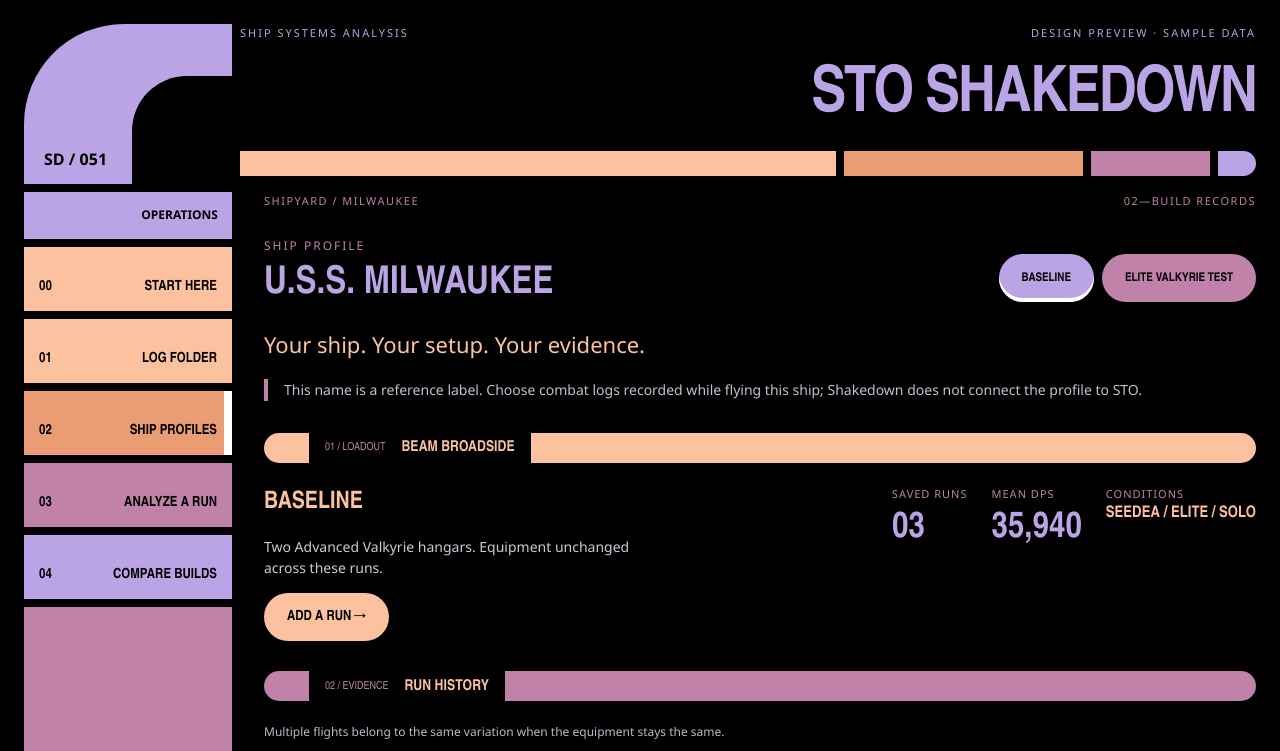
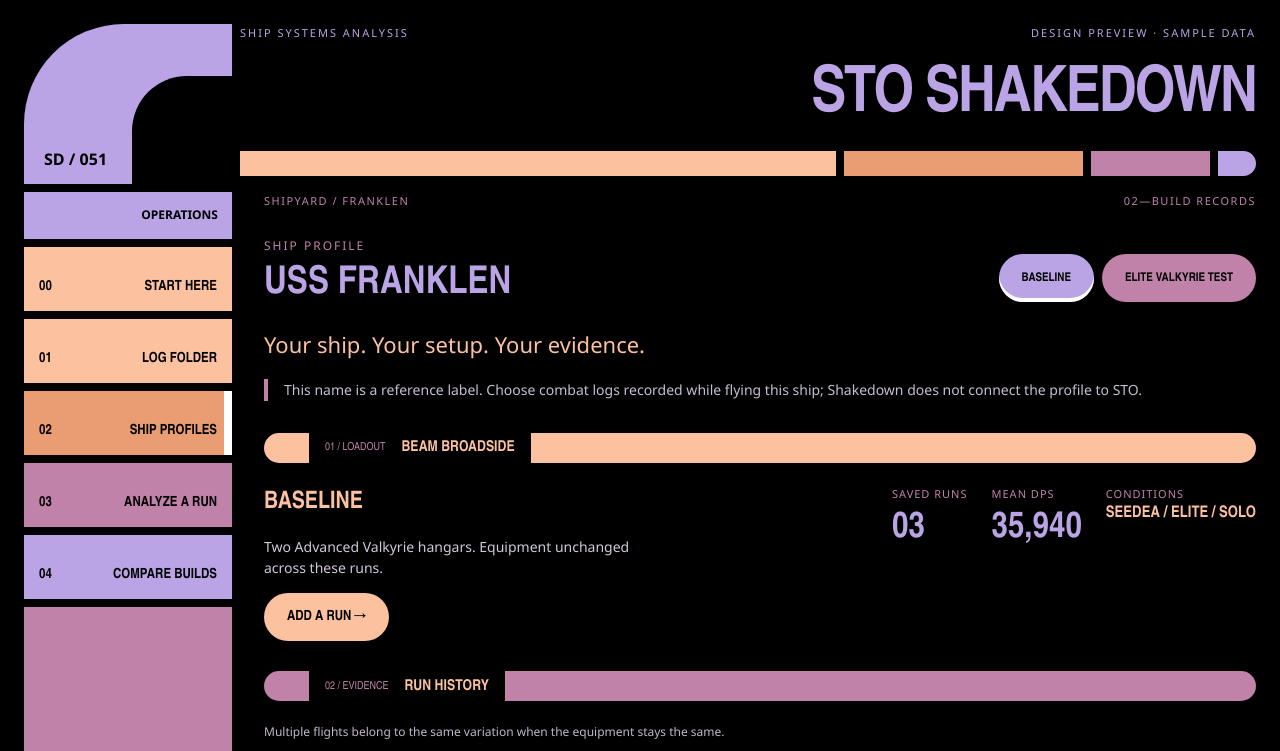
Before and after one commit to fukenny/sto-build-parser, a website: page examples/lcars-format/index.html in a window 1280 px wide. Shown: the top 751 px of the page. Drawn offline with Linux system fonts and the light colour scheme.

Commit message:
Rename example ship to USS Franklen

```diff
--- a/examples/lcars-format/index.html
+++ b/examples/lcars-format/index.html
@@ -2,8 +2,8 @@
 <html lang="en"><head><meta charset="utf-8"><meta name="viewport" content="width=device-width,initial-scale=1"><title>STO Shakedown · LCARS design example</title><link rel="stylesheet" href="style.css"></head>
 <body><div class="console"><header><div class="elbow"><span>SD / 051</span></div><div class="heading"><div class="system">SHIP SYSTEMS ANALYSIS <span>DESIGN PREVIEW · SAMPLE DATA</span></div><h1>STO SHAKEDOWN</h1><div class="segments"><i></i><i></i><i></i><i></i></div></div></header>
 <div class="body"><aside><div class="rail-label">OPERATIONS</div><nav aria-label="Workspaces"><button data-view="welcome">00 <span>START HERE</span></button><button data-view="logs">01 <span>LOG FOLDER</span></button><button data-view="ship" class="active" aria-current="page">02 <span>SHIP PROFILES</span></button><button data-view="analyze">03 <span>ANALYZE A RUN</span></button><button data-view="compare">04 <span>COMPARE BUILDS</span></button></nav><div class="rail-fill"><span>LOCAL<br>WORKSPACE</span></div><button class="exit" id="exit">⏻ <span>EXIT PREVIEW</span></button><div class="rail-end"></div></aside>
-<main><div class="context"><span>SHIPYARD / MILWAUKEE</span><span>02—BUILD RECORDS</span></div>
-<section id="ship" class="view"><div class="title-row"><div><p class="overline">SHIP PROFILE</p><h2>U.S.S. MILWAUKEE</h2></div><div class="pills"><button id="baseline" class="selected">BASELINE</button><button id="valkyrie">ELITE VALKYRIE TEST</button></div></div><p class="intro">Your ship. Your setup. Your evidence.</p><p class="reference">This name is a reference label. Choose combat logs recorded while flying this ship; Shakedown does not connect the profile to STO.</p>
+<main><div class="context"><span>SHIPYARD / FRANKLEN</span><span>02—BUILD RECORDS</span></div>
+<section id="ship" class="view"><div class="title-row"><div><p class="overline">SHIP PROFILE</p><h2>USS FRANKLEN</h2></div><div class="pills"><button id="baseline" class="selected">BASELINE</button><button id="valkyrie">ELITE VALKYRIE TEST</button></div></div><p class="intro">Your ship. Your setup. Your evidence.</p><p class="reference">This name is a reference label. Choose combat logs recorded while flying this ship; Shakedown does not connect the profile to STO.</p>
 <div class="text-bar"><span>01 / LOADOUT</span><b>BEAM BROADSIDE</b></div><div class="loadout"><div><h3 id="variation">BASELINE</h3><p id="equipment">Two Advanced Valkyrie hangars. Equipment unchanged across these runs.</p><button class="pill" data-view="analyze">ADD A RUN →</button></div><dl><div><dt>SAVED RUNS</dt><dd id="count">03</dd></div><div><dt>MEAN DPS</dt><dd id="mean">35,940</dd></div><div><dt>CONDITIONS</dt><dd class="small">SEEDEA / ELITE / SOLO</dd></div></dl></div>
 <div class="text-bar mauve"><span>02 / EVIDENCE</span><b>RUN HISTORY</b></div><p class="helper">Multiple flights belong to the same variation when the equipment stays the same.</p><div class="table-wrap"><table><thead><tr><th>RUN</th><th>PATROL</th><th>DURATION</th><th>SHIP DPS</th><th>PET DPS</th><th>TOTAL DPS</th></tr></thead><tbody id="runs"></tbody></table></div><p class="sample">Illustrative values only · no combat logs were imported for this preview.</p>
 <div class="text-bar violet"><span>03 / NEXT STEP</span><b>CHANGE ONE THING</b></div><div class="next"><p>Keep collecting baseline runs, or create a variation for a different equipment setup. Compare the same patrol and difficulty.</p><button class="pill" data-view="compare">COMPARE VARIATIONS →</button></div></section>
```
